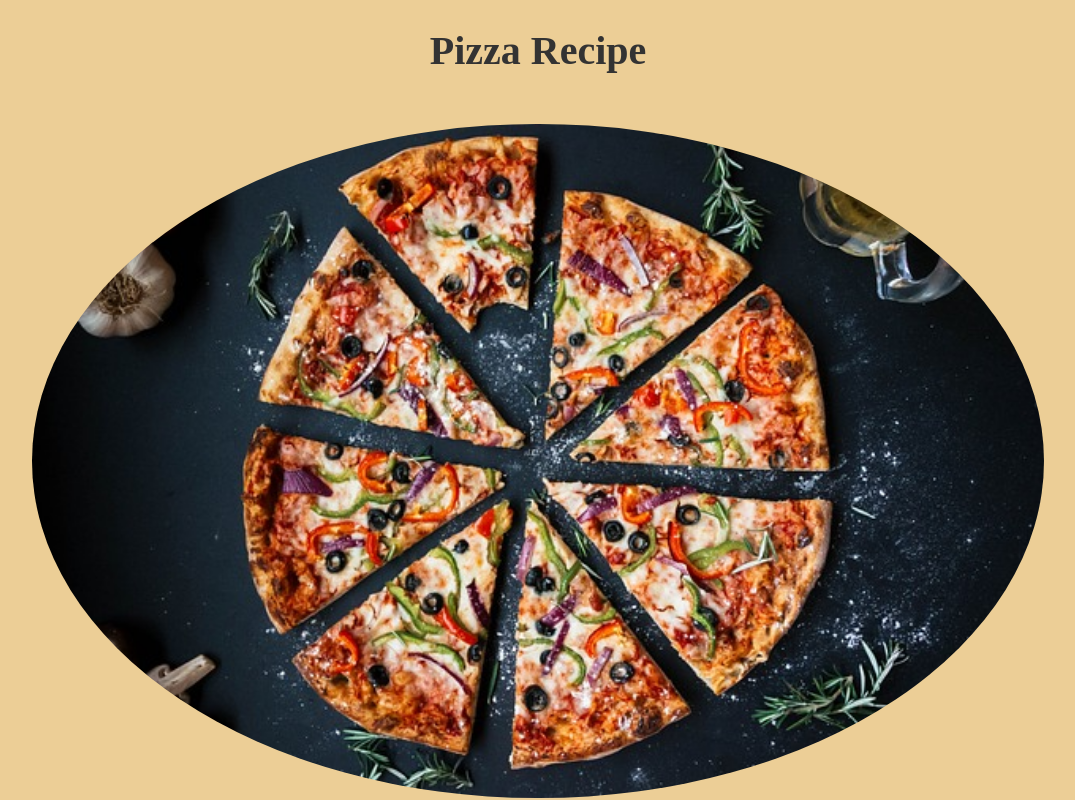
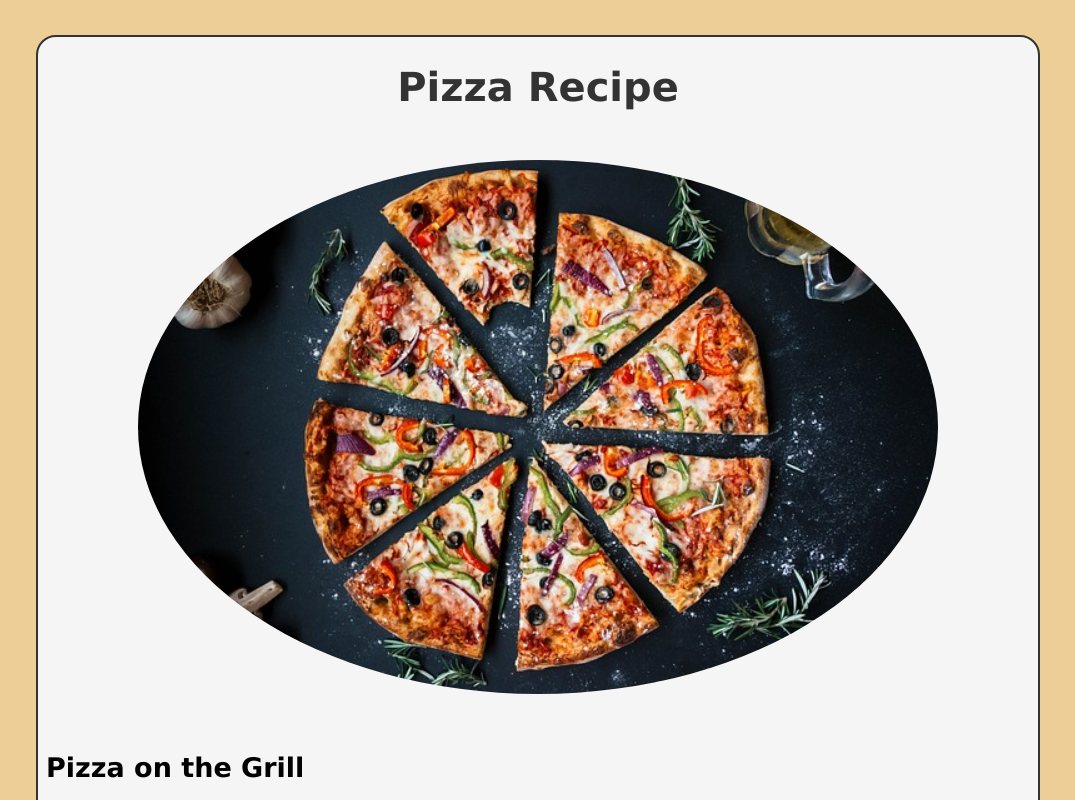
Before and after one commit to 13ricardopaulo/odin-recipes, a plain HTML site: page recipes/pizza.html in a window 1280 px wide. Shown: the top 800 px of the page, without its empty margins (102-1177 px from the left). Drawn offline with Linux system fonts and the light colour scheme.

Commit message:
Change .nav styles to body selector
The styles weren't being applied to the other pages

```diff
--- a/style.css
+++ b/style.css
@@ -3,7 +3,7 @@ html {
     background-color: #ecce96;
 }
 
-.nav {
+body {
     font-family: Verdana, Geneva, Tahoma, sans-serif;
     background-color: whitesmoke;
     font-size: 18px;
```
